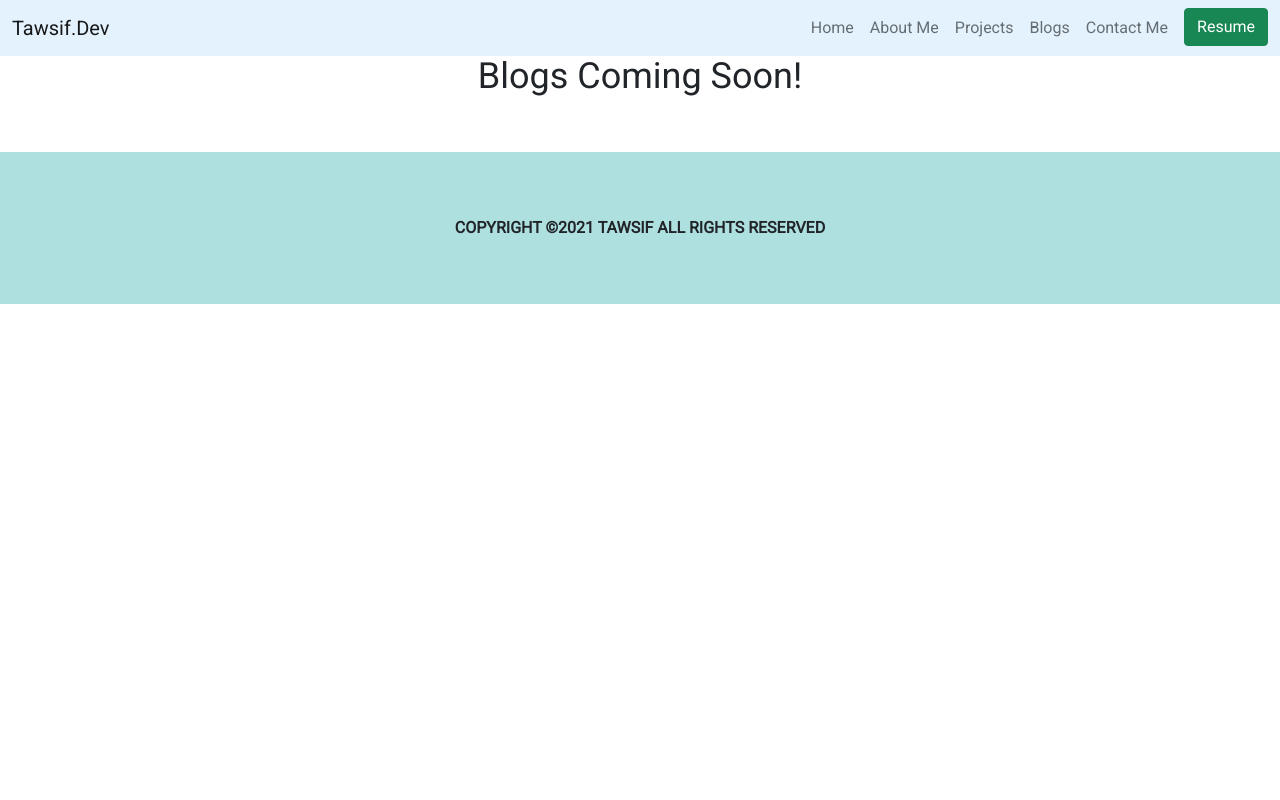
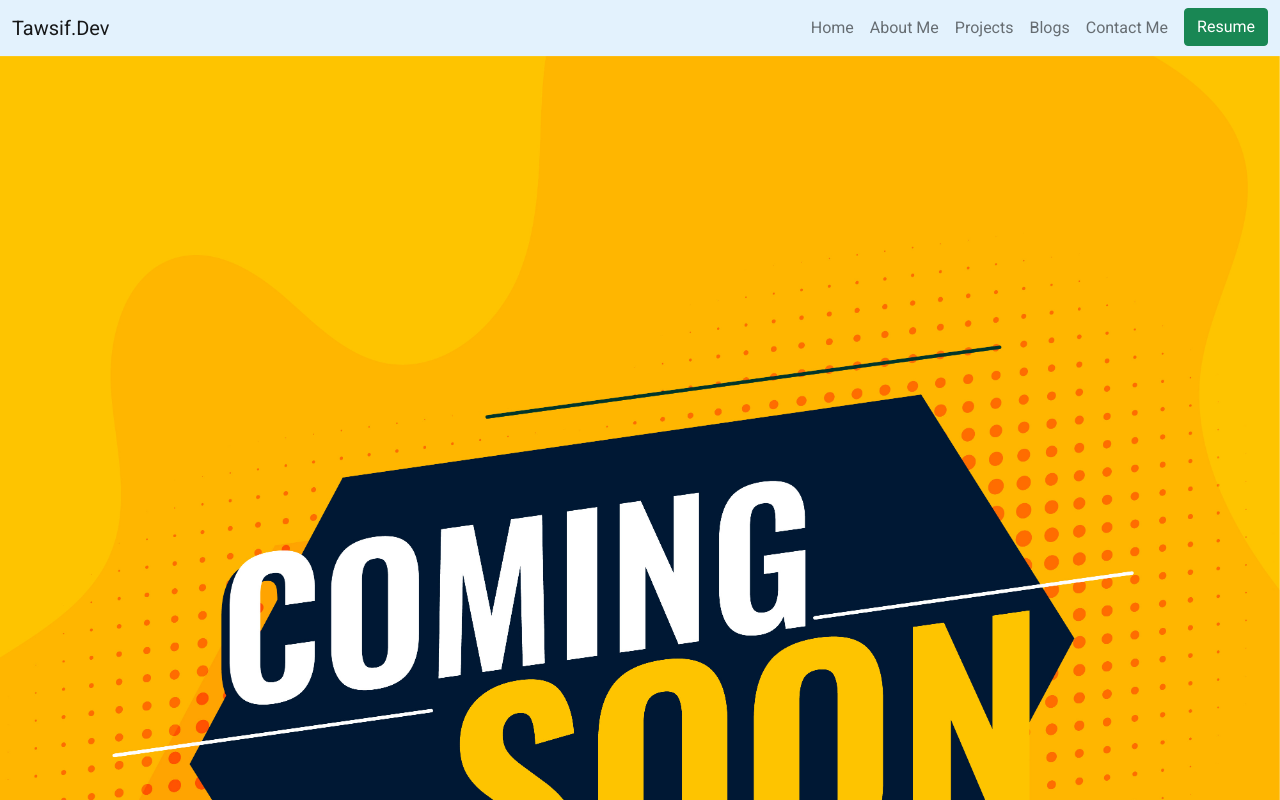
Before and after one commit to tawsifhye/tawsif-portfolio, a React (Create React App) app: page /blogs in a window 1280 px wide. Shown: the top 800 px of the page. Built offline with nearby package versions, Linux system fonts and the light colour scheme.

Commit message:
comming soon banner to blog, spinner in projects added

```diff
--- a/src/Components/AllProjects/AllProjects.js
+++ b/src/Components/AllProjects/AllProjects.js
@@ -1,4 +1,4 @@
-import React, { useEffect, useState } from 'react';
+import React, { Suspense, useEffect, useState } from 'react';
 import '../ComponentGlobal.css'
 import SingleProject from '../SingleProject/SingleProject';
 const AllProjects = () => {
@@ -11,12 +11,22 @@ const AllProjects = () => {
     return (
         <>
             <h1 className="mt-2 text-5xl text-center text-green-800 font-bold">Projects</h1>
-            <div className="container mt-10">
-                {
-                    projects.map(project => <SingleProject key={project.id} project={project}></SingleProject>)
-                }
+            <Suspense fallback={<div class="d-flex justify-content-center mt-5">
+                <div class="spinner-grow text-info" role="status">
+                    <span class="visually-hidden">Loading...</span>
+                </div>
+            </div>}>
+                <div className="container mt-10 mb-16">
+                    {
+                        projects.map(project => <SingleProject key={project.id} project={project}></SingleProject>)
+                    }
 
-            </div>
+                </div>
+            </Suspense>
+
+
+
+
         </>
     );
 };
--- a/src/Components/Blogs/Blogs.js
+++ b/src/Components/Blogs/Blogs.js
@@ -1,9 +1,9 @@
 import React from 'react';
-
+import coming_soon_banner from '../../images/coming_soon.jpg'
 const Blogs = () => {
     return (
         <div>
-            <h1 className="text-4xl text-center">Blogs Coming Soon!</h1>
+            <img src={coming_soon_banner} alt="coming soon banner" />
         </div>
     );
 };
--- a/src/Components/FeaturedProjects/FeaturedProjects.js
+++ b/src/Components/FeaturedProjects/FeaturedProjects.js
@@ -1,5 +1,4 @@
 import React, { useEffect, useState } from 'react';
-import project_preview3 from "../../images/real-estate-preview1.png"
 import SingleProject from '../SingleProject/SingleProject';
 
 const FeaturedProjects = () => {
@@ -12,7 +11,7 @@ const FeaturedProjects = () => {
 
     return (
         <>
-            <div id="about" className="mt-28">
+            <div id="about" className="mt-28 mb-16">
                 <h1 className=" text-5xl text-center text-green-800 font-bold">Featured Projects</h1>
                 <div className="container mt-10">
                     {
--- a/src/Components/Footer/Footer.js
+++ b/src/Components/Footer/Footer.js
@@ -3,7 +3,7 @@ import React from 'react';
 const Footer = () => {
     return (
         <>
-            <div className="footer p-16 mt-14">
+            <div className="footer p-16">
                 <p className="font-black text-center">COPYRIGHT &copy;2021 TAWSIF ALL RIGHTS RESERVED</p>
             </div>
         </>
```
Also changed, not shown: src/images/coming_soon.jpg (added).
